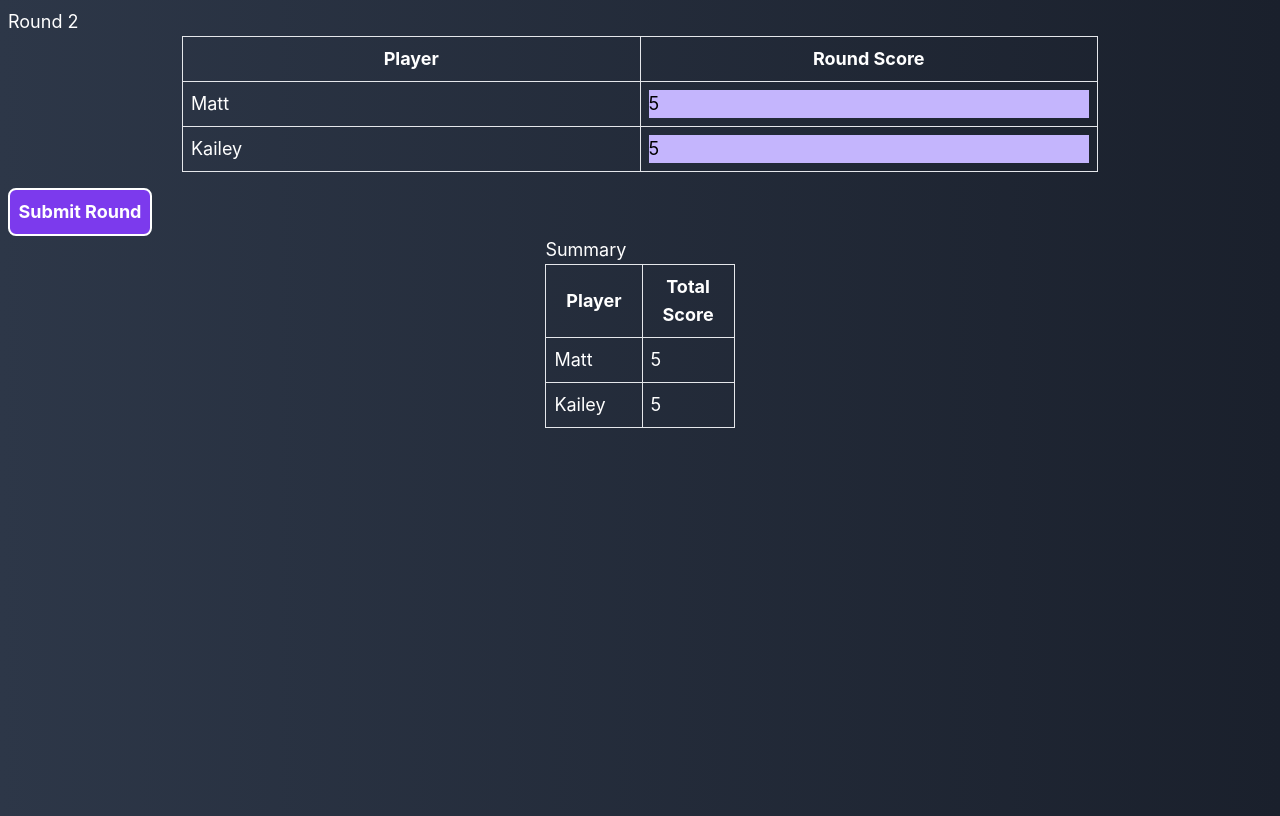
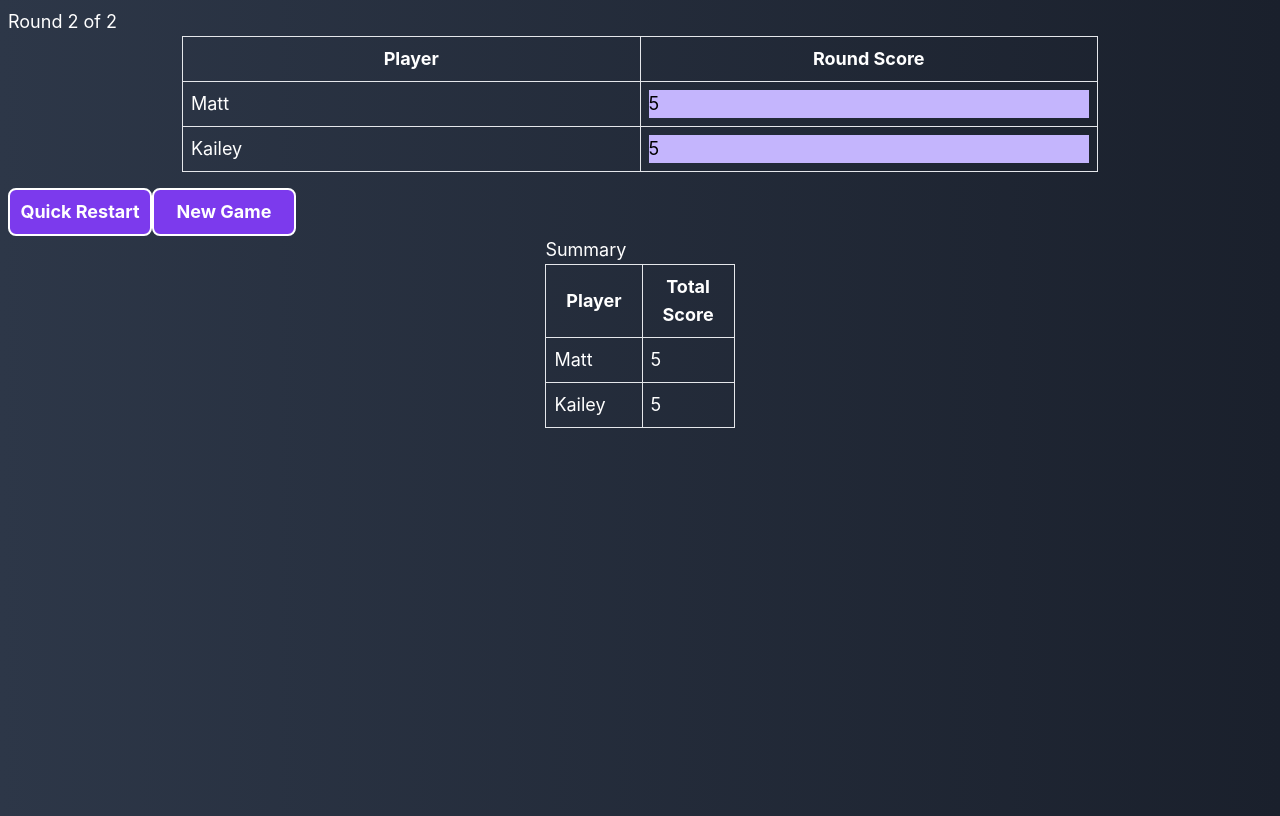
Before and after one commit to MattHlav478/score-keeper, a React (Create React App) app: page /scoreboard in a window 1280 px wide. Both pictures are taken after typing "5", "5" into the empty fields and a click on the button "Submit Round". Built offline with nearby package versions, Linux system fonts and the light colour scheme.

Commit message:
small fixes to score mechanics, refactor/update Game Name logic

```diff
--- a/src/App.js
+++ b/src/App.js
@@ -15,16 +15,15 @@ function App() {
     },
   ]);
 
-  const [gameName, setGameName] = useState("");
+  // const [gameName, setGameName] = useState("");
 
   const [gameDetails, setGameDetails] = useState({
-  gameName: gameName,
-  allPlayers: players,
-  totalPlayers: players.length,
-  totalRounds: 0,
-  currentRound: 1,
-});
-
+    gameName: "",
+    allPlayers: players,
+    totalPlayers: players.length,
+    totalRounds: 2,
+    currentRound: 1,
+  });
 
   return (
     <>
@@ -38,15 +37,22 @@ function App() {
                 setPlayers={setPlayers}
                 gameDetails={gameDetails}
                 setGameDetails={setGameDetails}
-                gameName={gameName}
-                setGameName={setGameName}
+                // gameName={gameName}
+                // setGameName={setGameName}
               />
             }
           />
           <Route
             path="/scoreboard"
             element={
-              <Scorekeeper players={players} setPlayers={setPlayers} gameDetails={gameDetails} />
+              <Scorekeeper
+                players={players}
+                setPlayers={setPlayers}
+                gameDetails={gameDetails}
+                setGameDetails={setGameDetails}
+                // gameName={gameName}
+                // setGameName={setGameName}
+              />
             }
           />
         </Routes>
--- a/src/screens/Scorekeeper.js
+++ b/src/screens/Scorekeeper.js
@@ -1,14 +1,21 @@
 import React, { useState, useEffect } from "react";
+import { useNavigate } from "react-router-dom";
 
-export default function Scorekeeper({ players, setPlayers, gameDetails }) {
-  const [round, setRound] = useState(1);
+export default function Scorekeeper({
+  players,
+  setPlayers,
+  gameDetails,
+  setGameDetails,
+}) {
+  const navigate = useNavigate();
+
   const [currentRoundScores, setCurrentRoundScores] = useState(
     Array(players.length).fill(0)
   );
 
-  // useEffect(() => {
-  //   console.log(currentRoundScores);
-  // }, [currentRoundScores]);
+  useEffect(() => {
+    console.log(gameDetails);
+  }, [gameDetails]);
 
   // useEffect(() => {
   //   console.log(players);
@@ -31,16 +38,49 @@ export default function Scorekeeper({ players, setPlayers, gameDetails }) {
     setPlayers(updatedPlayers);
     setCurrentRoundScores(Array(players.length).fill(0));
 
-    if (round === gameDetails.totalRounds) {
+    if (gameDetails.currentRound === gameDetails.totalRounds) {
       return;
     } else {
-      setRound(round + 1);
+      setGameDetails((prevDetails) => ({
+        ...prevDetails,
+        currentRound: prevDetails.currentRound + 1,
+      }));
     }
+  };
+
+  const handleRestart = () => {
+    setPlayers(
+      players.map((player) => {
+        return {
+          ...player,
+          scores: [],
+        };
+      })
+    );
+    setGameDetails((prevDetails) => ({
+      ...prevDetails,
+      currentRound: 1,
+    }));
+  };
+
+  const handleNewGame = () => {
+    navigate("/");
+    setPlayers([]);
+    setGameDetails({
+      gameName: "",
+      allPlayers: players,
+      totalPlayers: players.length,
+      totalRounds: 2,
+      currentRound: 1,
+    });
   };
 
   return (
     <div className="flex flex-col h-screen m-2 text-lg">
-      <header>Round {round}</header>
+      <header>
+        Round {gameDetails.currentRound}{" "}
+        {gameDetails.totalRounds === 0 ? null : `of ${gameDetails.totalRounds}`}
+      </header>
       <table className="table-auto self-center">
         <thead>
           <tr className="border p-2">
@@ -63,13 +103,30 @@ export default function Scorekeeper({ players, setPlayers, gameDetails }) {
           ))}
         </tbody>
       </table>
+      {gameDetails.currentRound === gameDetails.totalRounds ? (
+        <div>
+          <button
+            className="w-36 p-2 mt-4 font-bold rounded-lg bg-violet-600 border-2 border-white "
+            onClick={handleRestart}
+          >
+            Quick Restart
+          </button>
+          <button
+            className="w-36 p-2 mt-4 font-bold rounded-lg bg-violet-600 border-2 border-white "
+            onClick={handleNewGame}
+          >
+            New Game
+          </button>
+        </div>
+      ) : (
+        <button
+          className="w-36 p-2 mt-4 font-bold rounded-lg bg-violet-600 border-2 border-white "
+          onClick={handleRoundSubmit}
+        >
+          Submit Round
+        </button>
+      )}
 
-      <button
-        className="font-bold rounded-lg w-36 p-2 mt-4 bg-violet-600 border-2 border-white "
-        onClick={handleRoundSubmit}
-      >
-        Submit Round
-      </button>
       <div className="flex flex-col mx-auto">
         <header>Summary</header>
         <table className="table-auto self-center">
--- a/src/screens/Setup.js
+++ b/src/screens/Setup.js
@@ -8,9 +8,8 @@ export default function Setup({
   setPlayers,
   gameDetails,
   setGameDetails,
-  gameName,
-  setGameName,
 }) {
+  const [gameName, setGameName] = useState("");
   const [playerName, setPlayerName] = useState("");
 
   // Errors
@@ -22,6 +21,7 @@ export default function Setup({
   const [isToggled, setIsToggled] = useState(false);
 
   const roundsInputRef = useRef();
+  const gameNameInputRef = useRef();
 
   useEffect(() => {
     if (isModalOpen) {
@@ -37,7 +37,25 @@ export default function Setup({
       setAlertGameNameError(false);
     }
     setGameName(event.target.value);
+    setGameDetails((prevDetails) => ({
+      ...prevDetails,
+      gameDetails: event.target.value,
+    }));
   }
+
+  function handleSubmitGameName() {
+    let gameNameValue = gameNameInputRef.current.value;
+    if (gameNameValue == "") {
+      setAlertGameNameError(true);
+    } else {
+      setGameDetails((prevDetails) => ({
+        ...prevDetails,
+        gameName: gameNameValue,
+      }));
+      setGameName("");
+    }
+  }
+
   function handlePlayerNameChange(event) {
     if (alertPlayerNameError) {
       setAlertPlayerNameError(false);
@@ -97,6 +115,7 @@ export default function Setup({
           type="text"
           id="game-name"
           name="game-name"
+          ref={gameNameInputRef}
           value={gameName}
           onChange={handleGameNameChange}
           className="bg-gray-200 border-2 border-solid rounded-lg border-violet-600 p-2 text-black"
@@ -107,8 +126,8 @@ export default function Setup({
         )}
       </div>
       <button
+        onClick={handleSubmitGameName}
         className="bg-violet-600 self-center font-bold rounded-lg w-36 p-2 mt-4"
-        onClick={addPlayer}
       >
         Submit
       </button>
```
